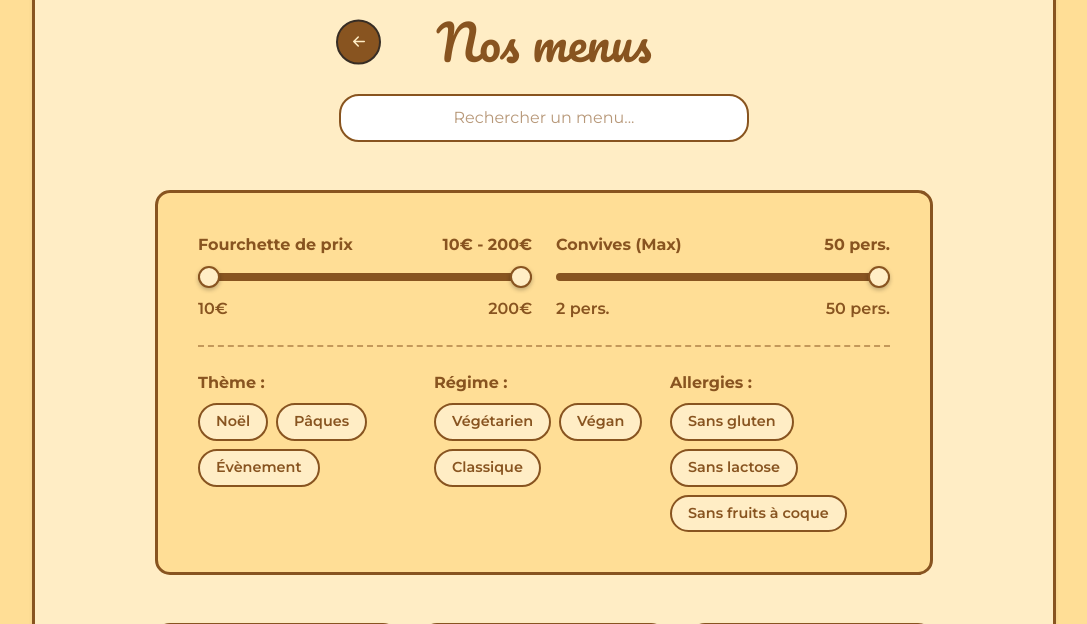
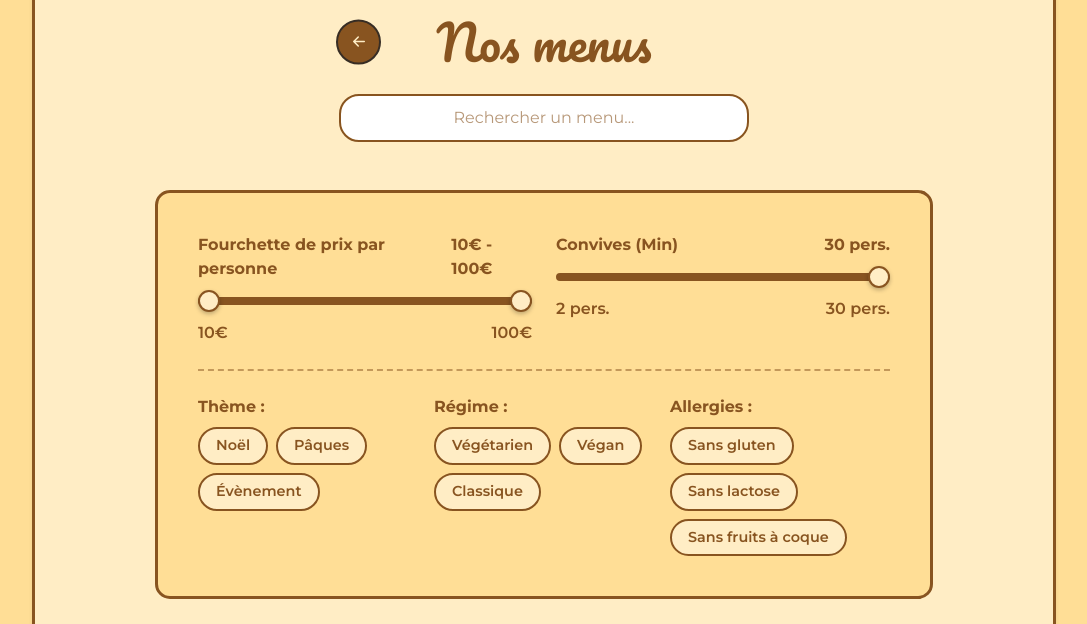
Before and after one commit to anthonymulapro-tech/Vite-Et-Gourmand, a Python web app: template frontend/templates/menus.html in a window 1280 px wide. Shown: the part 318-942 px from the top of the page, without its empty margins (96-1183 px from the left). Run offline with Jinja, Linux system fonts and the light colour scheme; the template is opened without the code that fills it, so the values that code supplies are empty.

Commit message:
feat(menus): Les allergènes sont maintenant dynamiques et fonctionnels dans la page des menus

```diff
--- a/frontend/templates/menus.html
+++ b/frontend/templates/menus.html
@@ -29,32 +29,32 @@
         <div class="row g-4">
             <div class="col-md-6">
                 <label class="filter-label d-flex justify-content-between mb-2">
-                    <span class="fw-bold">Fourchette de prix</span>
-                    <span class="filter-value fw-bold" id="price-val">10€ - 200€</span>
+                    <span class="fw-bold">Fourchette de prix par personne</span>
+                    <span class="filter-value fw-bold" id="price-val">10€ - 100€</span>
                 </label>
                 <div class="double-slider-box">
                     <div class="slider-track" id="price-track"></div>
-                    <input type="range" class="range-min" id="price-min" min="10" max="200" step="5" value="10">
-                    <input type="range" class="range-max" id="price-max" min="10" max="200" step="5" value="200">
+                    <input type="range" class="range-min" id="price-min" min="10" max="100" step="5" value="10">
+                    <input type="range" class="range-max" id="price-max" min="10" max="100" step="5" value="100">
                 </div>
                 <div class="d-flex justify-content-between range-limits fw-semibold mt-2">
                     <span>10€</span>
-                    <span>200€</span>
+                    <span>100€</span>
                 </div>
             </div>
 
             <div class="col-md-6">
                 <label class="filter-label d-flex justify-content-between mb-2">
-                    <span class="fw-bold">Convives (Max)</span>
-                    <span class="filter-value fw-bold" id="people-val">50 pers.</span>
+                    <span class="fw-bold">Convives (Min)</span>
+                    <span class="filter-value fw-bold" id="people-val">30 pers.</span>
                 </label>
                 <div class="double-slider-box">
                     <div class="slider-track" id="people-track"></div>
-                    <input type="range" class="range-single" id="people-filter" min="2" max="50" step="1" value="50">
+                    <input type="range" class="range-single" id="people-filter" min="2" max="30" step="1" value="30">
                 </div>
                 <div class="d-flex justify-content-between range-limits fw-semibold mt-2">
                     <span>2 pers.</span>
-                    <span>50 pers.</span>
+                    <span>30 pers.</span>
                 </div>
             </div>
         </div>
@@ -115,7 +115,7 @@
                      data-people="{{ menu.nombre_personne_min }}"
                      data-theme="{{ menu.theme.nom_theme|lower|replace('é', 'e')|replace('è', 'e')|replace('ê', 'e')|replace('ë', 'e')|replace('â', 'a') if menu.theme else 'classique' }}"
                      data-diet="{{ menu.regime.nom_regime|lower|replace('é', 'e')|replace('è', 'e')|replace('ê', 'e')|replace('ë', 'e')|replace('â', 'a') if menu.regime else 'classique' }}"
-                     data-allergies="{{ menu_allergies|join(',') }}">
+                     data-allergies="{{ menu.allergenes|join(',') }}">
                     <div class="card h-100 menu-card vg-boxshadow-sm">
                         <div class="card-body d-flex flex-column text-center p-4">
                             <h2 class="menu-card-title font-pacifico">{{ menu.titre_menu }}</h2>
```
